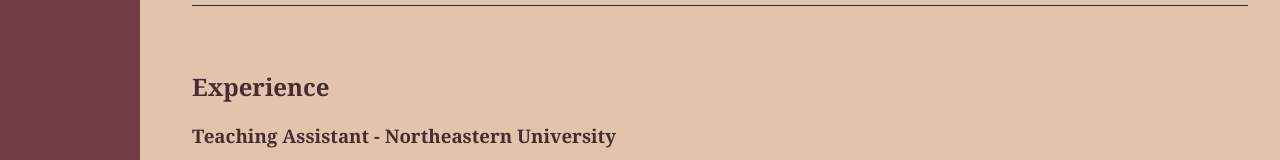
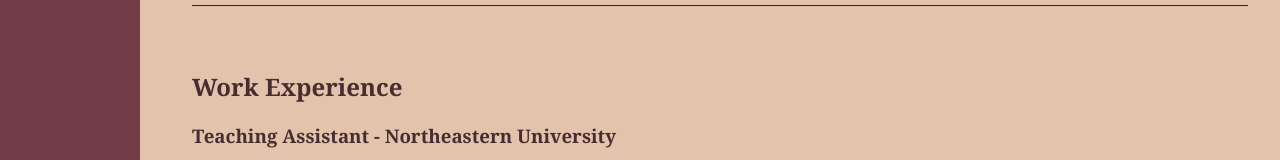
Before and after one commit to sanaali035/portfolio, a React app in the folder frontend/: page / in a window 1280 px wide. Shown: the part 453-613 px from the top of the page. Built offline with nearby package versions, Linux system fonts and the light colour scheme; the HTML template or start-up script is replaced by a standard one.

Commit message:
Work Experience

```diff
--- a/frontend/src/components/Experience.jsx
+++ b/frontend/src/components/Experience.jsx
@@ -1,7 +1,7 @@
 function Experience() {
   return (
     <section id="experience">
-      <h2>Experience</h2>
+      <h2> Work Experience</h2>
 
       <h3> Teaching Assistant - Northeastern University</h3>
       <h4> Khoury College of Computer Science • Boston, MA</h4>
```
